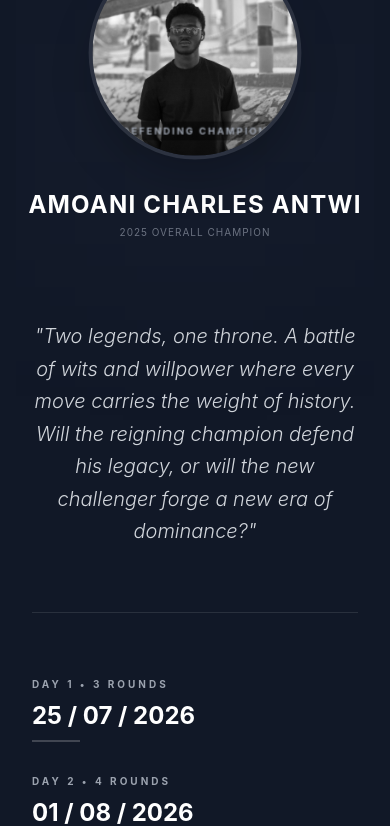
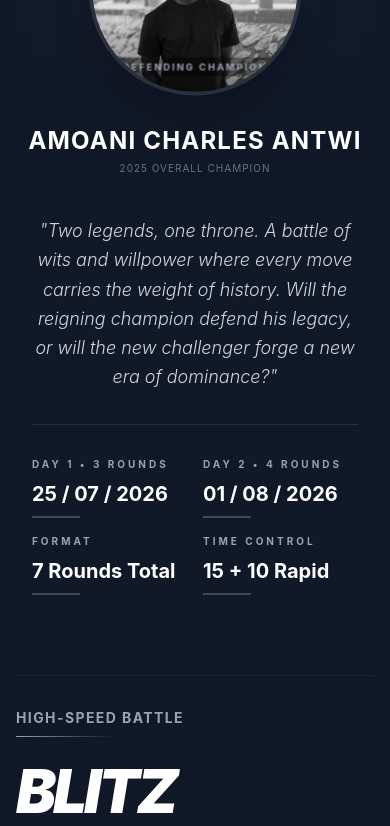
Before and after one commit to ALpatson/knust_chess_website, a React (Vite) app: page /events in a window 390 px wide. Shown: the part 1156-1982 px from the top of the page. Built offline with nearby package versions, Linux system fonts and the light colour scheme.

Commit message:
Optimize mobile 2-column details grid and reduce excessive event spacing

```diff
--- a/src/pages/Events.jsx
+++ b/src/pages/Events.jsx
@@ -84,11 +84,11 @@ const Events = () => {
       </div>
 
       {/* 2026 KNUST Championship Title Match */}
-      <div className="mb-32 relative overflow-hidden py-16">
+      <div className="mb-12 relative overflow-hidden py-8">
         {/* Background Accent */}
         <div className="absolute top-1/2 left-1/2 -translate-x-1/2 -translate-y-1/2 w-full max-w-5xl h-[200px] bg-chess-accent/5 blur-[120px] pointer-events-none" />
 
-        <div className="flex flex-col mb-16 relative z-10">
+        <div className="flex flex-col mb-8 relative z-10">
           <h2 className="text-sm font-bold tracking-widest uppercase text-chess-accent mb-2">Upcoming Major Event • The Ultimate Showdown</h2>
           <div className="h-px w-24 bg-gradient-to-r from-chess-accent to-transparent" />
         </div>
@@ -156,34 +156,34 @@ const Events = () => {
           whileInView={{ opacity: 1, y: 0 }}
           viewport={{ once: true }}
           transition={{ delay: 0.4 }}
-          className="mt-20 text-center max-w-4xl mx-auto px-4"
+          className="mt-10 text-center max-w-4xl mx-auto px-4"
         >
-          <p className="text-xl text-gray-300 leading-relaxed font-light italic mb-16">
+          <p className="text-lg md:text-xl text-gray-300 leading-relaxed font-light italic mb-8">
             "Two legends, one throne. A battle of wits and willpower where every move carries the weight of history. Will the reigning champion defend his legacy, or will the new challenger forge a new era of dominance?"
           </p>
 
-          <div className="grid grid-cols-1 md:grid-cols-2 lg:grid-cols-4 gap-8 text-left border-t border-white/10 pt-16">
+          <div className="grid grid-cols-2 lg:grid-cols-4 gap-4 md:gap-8 text-left border-t border-white/10 pt-8">
             <div className="space-y-2 group">
               <span className="text-[10px] uppercase tracking-[0.3em] text-chess-accent font-bold block">Day 1 • 3 Rounds</span>
-              <span className="text-2xl font-bold text-white block group-hover:text-chess-accent transition-colors">25 / 07 / 2026</span>
+              <span className="text-xl md:text-2xl font-bold text-white block group-hover:text-chess-accent transition-colors">25 / 07 / 2026</span>
               <div className="h-0.5 w-12 bg-white/20 group-hover:w-full transition-all duration-500" />
             </div>
 
             <div className="space-y-2 group">
               <span className="text-[10px] uppercase tracking-[0.3em] text-chess-accent font-bold block">Day 2 • 4 Rounds</span>
-              <span className="text-2xl font-bold text-white block group-hover:text-chess-accent transition-colors">01 / 08 / 2026</span>
+              <span className="text-xl md:text-2xl font-bold text-white block group-hover:text-chess-accent transition-colors">01 / 08 / 2026</span>
               <div className="h-0.5 w-12 bg-white/20 group-hover:w-full transition-all duration-500" />
             </div>
 
             <div className="space-y-2 group">
               <span className="text-[10px] uppercase tracking-[0.3em] text-chess-accent font-bold block">Format</span>
-              <span className="text-2xl font-bold text-white block group-hover:text-chess-accent transition-colors">7 Rounds Total</span>
+              <span className="text-xl md:text-2xl font-bold text-white block group-hover:text-chess-accent transition-colors">7 Rounds Total</span>
               <div className="h-0.5 w-12 bg-white/20 group-hover:w-full transition-all duration-500" />
             </div>
 
             <div className="space-y-2 group">
               <span className="text-[10px] uppercase tracking-[0.3em] text-chess-accent font-bold block">Time Control</span>
-              <span className="text-2xl font-bold text-white block group-hover:text-chess-accent transition-colors">15 + 10 Rapid</span>
+              <span className="text-xl md:text-2xl font-bold text-white block group-hover:text-chess-accent transition-colors">15 + 10 Rapid</span>
               <div className="h-0.5 w-12 bg-white/20 group-hover:w-full transition-all duration-500" />
             </div>
           </div>
@@ -191,10 +191,10 @@ const Events = () => {
       </div>
 
       {/* Blitz Royale Section */}
-      <div className="mb-32 relative overflow-hidden py-16 border-t border-white/5">
+      <div className="mb-12 relative overflow-hidden py-8 border-t border-white/5">
         <div className="absolute top-1/2 left-1/2 -translate-x-1/2 -translate-y-1/2 w-full max-w-5xl h-[300px] bg-chess-accent/5 blur-[120px] pointer-events-none" />
 
-        <div className="flex flex-col mb-12 relative z-10">
+        <div className="flex flex-col mb-6 relative z-10">
           <h2 className="text-sm font-bold tracking-widest uppercase text-chess-accent mb-2">High-Speed Battle</h2>
           <div className="h-px w-24 bg-gradient-to-r from-chess-accent to-transparent" />
         </div>
@@ -244,10 +244,10 @@ const Events = () => {
       </div>
 
       {/* KNUST Online Cup Chess Tournament */}
-      <div className="mb-32 relative overflow-hidden py-16 border-t border-white/5">
+      <div className="mb-12 relative overflow-hidden py-8 border-t border-white/5">
         <div className="absolute top-1/2 left-1/2 -translate-x-1/2 -translate-y-1/2 w-full max-w-5xl h-[300px] bg-chess-accent/5 blur-[120px] pointer-events-none" />
 
-        <div className="flex flex-col mb-12 relative z-10">
+        <div className="flex flex-col mb-6 relative z-10">
           <h2 className="text-sm font-bold tracking-widest uppercase text-chess-accent mb-2">Online Cup Competition</h2>
           <div className="h-px w-24 bg-gradient-to-r from-chess-accent to-transparent" />
         </div>
```
